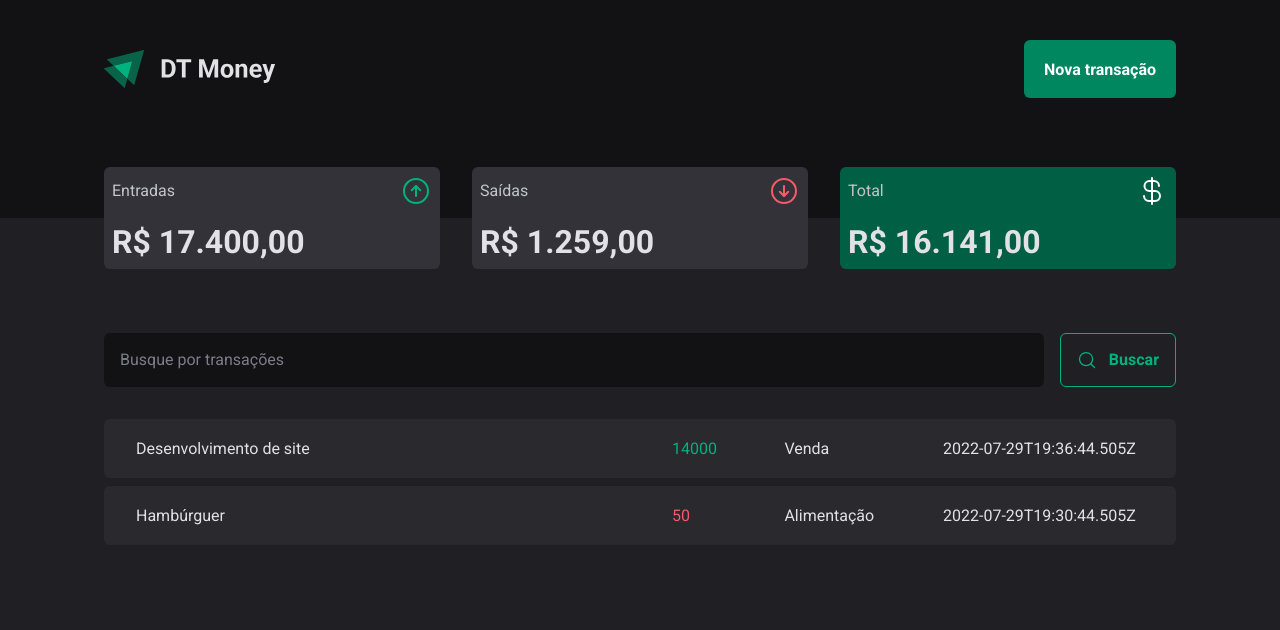
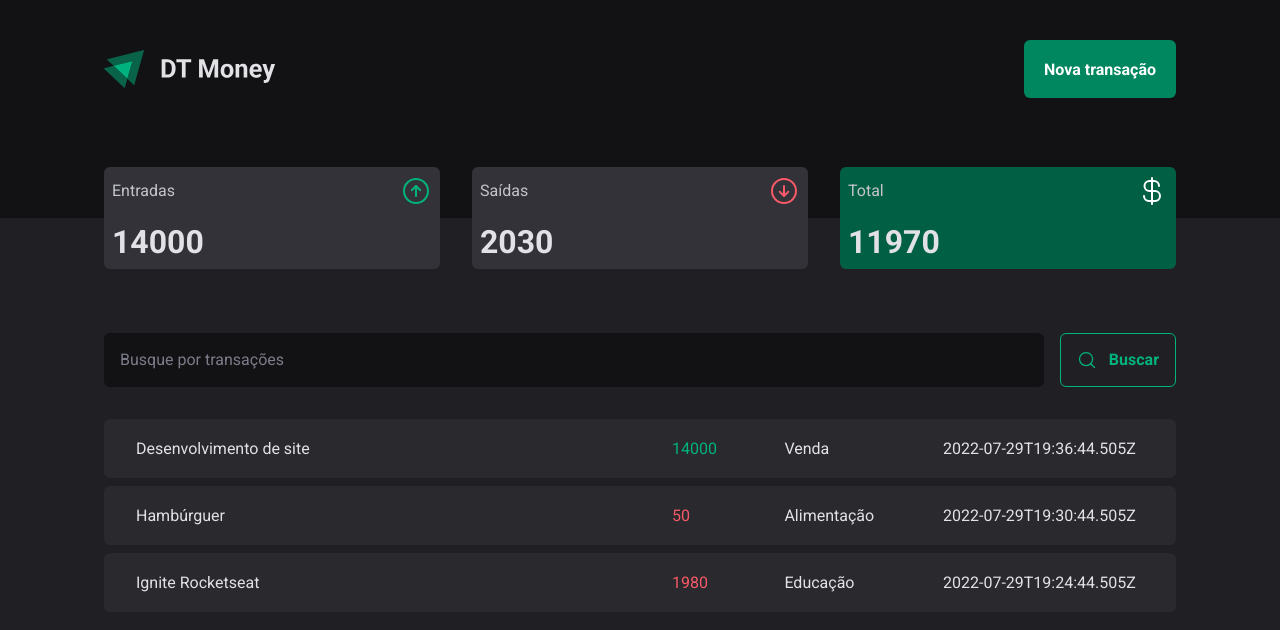
Before and after one commit to alexandronrossi/03-dt-money, a React (Vite) app: page / in a window 1280 px wide. Shown: the top 630 px of the page. Built offline with nearby package versions, Linux system fonts and the light colour scheme; data requests are answered from the project's data file.

Commit message:
Curso: Consumo de API e permormance no ReactJS | Módulo: Conexão com a API | Aula: Calculando resumo de transações

```diff
--- a/server.json
+++ b/server.json
@@ -15,6 +15,14 @@
 			"category": "Alimentação",
 			"price": 50,
 			"createdAt": "2022-07-29T19:30:44.505Z"
+		},
+		{
+			"id": 3,
+			"description": "Ignite Rocketseat",
+			"type": "outcome",
+			"category": "Educação",
+			"price": 1980,
+			"createdAt": "2022-07-29T19:24:44.505Z"
 		}
 	]
 }
--- a/src/components/Summary/index.tsx
+++ b/src/components/Summary/index.tsx
@@ -9,6 +9,23 @@
 	const { transactions } = useContext(TransactionsContext);
 	console.log(transactions)
 
+	const summary = transactions.reduce(
+		(acc, transaction) => {
+			if (transaction.type === 'income') {
+				acc.income += transaction.price;
+				acc.total += transaction.price;
+			} else {
+				acc.outcome += transaction.price;
+				acc.total -= transaction.price;
+			}
+
+			return acc;
+		},
+		{
+			income: 0, outcome: 0, total: 0
+		}
+	)
+
 	return (
 	  <SummaryContainer>
 		<SummaryCard>
@@ -17,7 +34,7 @@
 				<ArrowCircleUp size={32} color='#00B37E' />
 			</header>
 
-			<strong>R$ 17.400,00</strong>
+			<strong>{summary.income}</strong>
 		</SummaryCard>
 
 		<SummaryCard>
@@ -26,7 +43,7 @@
 				<ArrowCircleDown size={32} color='#F75A68' />
 			</header>
 
-			<strong>R$ 1.259,00</strong>
+			<strong>{summary.outcome}</strong>
 		</SummaryCard>
 
 		<SummaryCard variant='green'>
@@ -35,7 +52,7 @@
 				<CurrencyDollar size={32} color='#FFFFFF' />
 			</header>
 
-			<strong>R$ 16.141,00</strong>
+			<strong>{summary.total}</strong>
 		</SummaryCard>
 	  </SummaryContainer>
 	)
```
